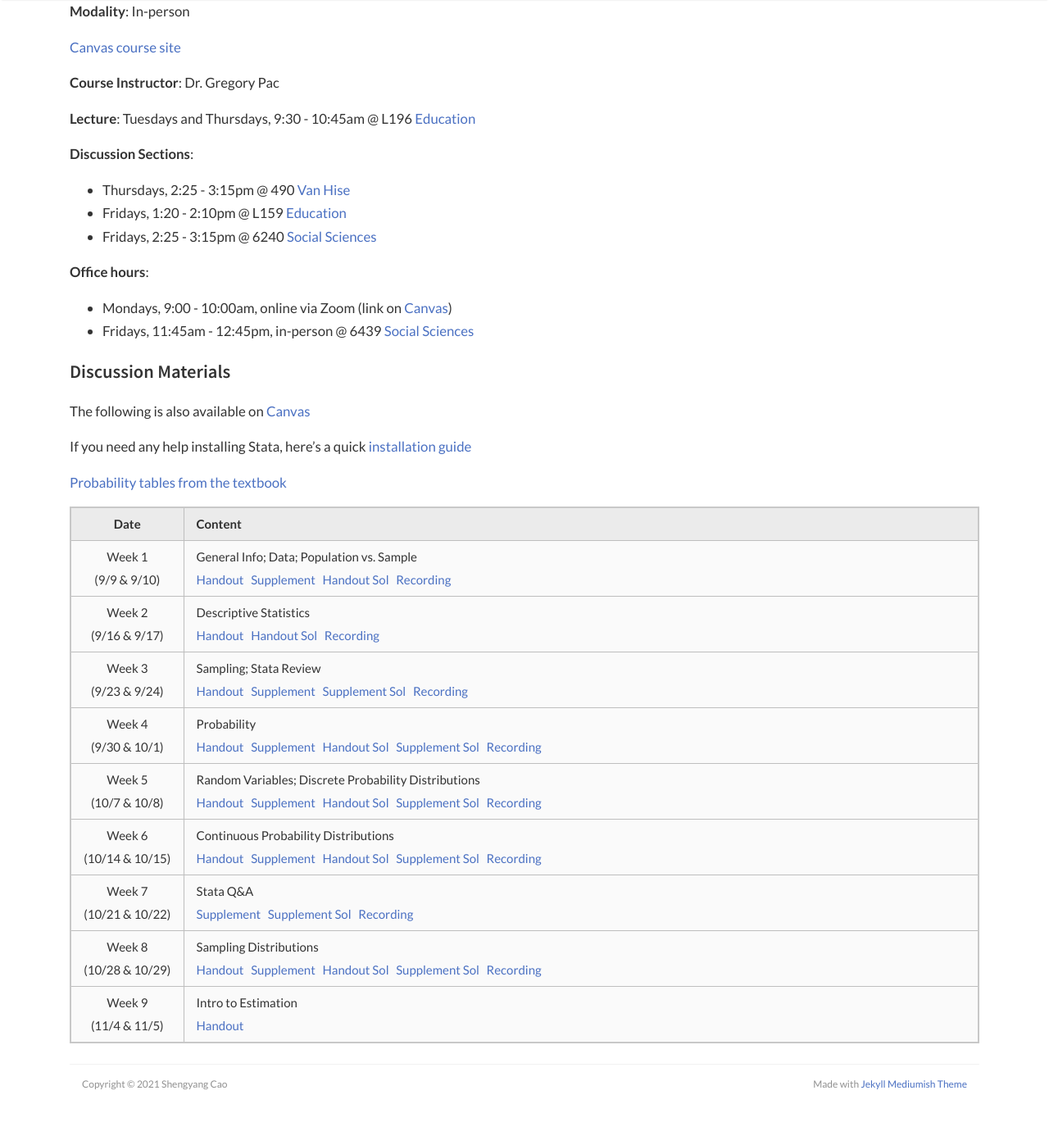
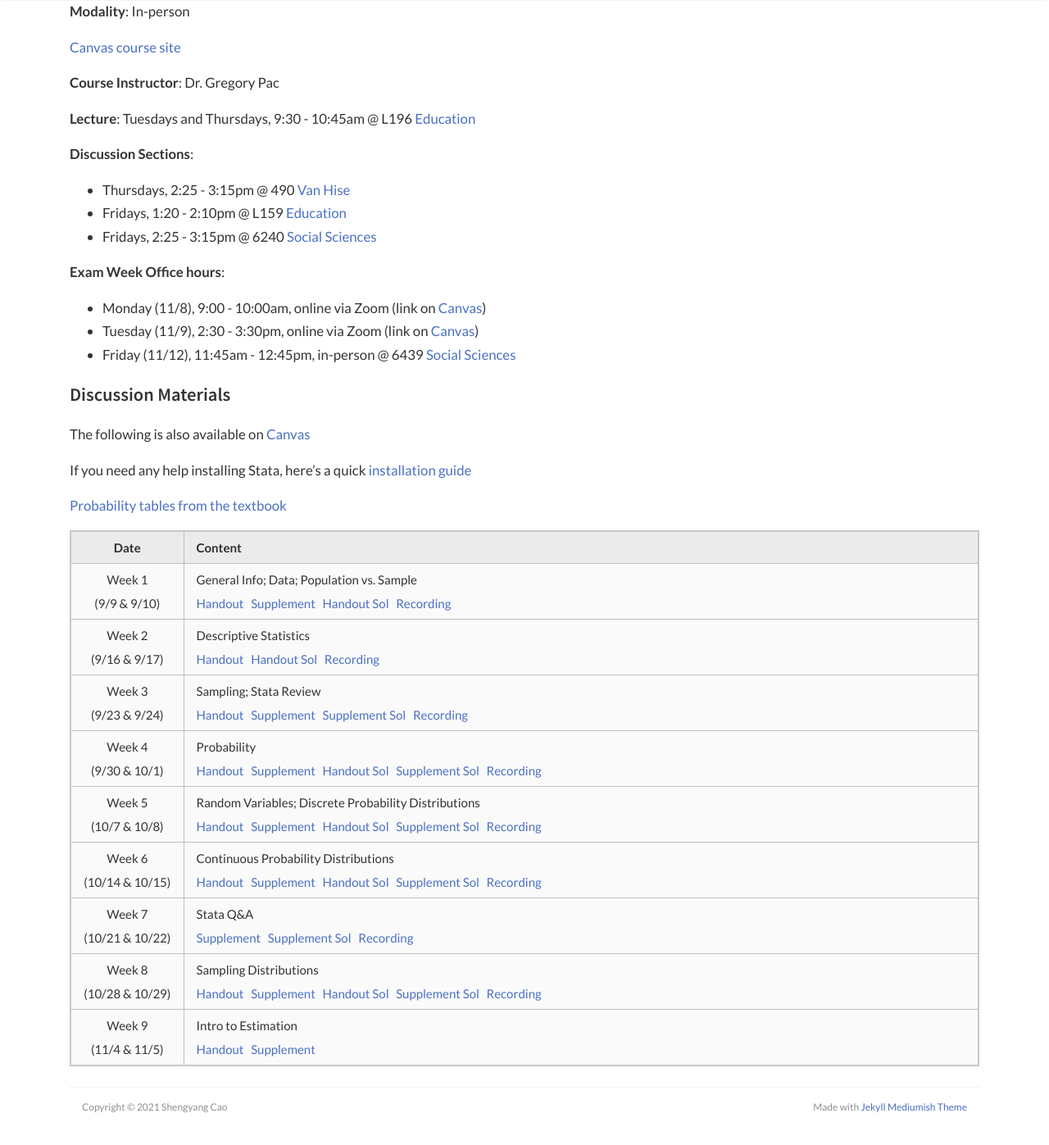
Before and after one commit to scaotravis/scaotravis.github.io, a Jekyll site: the page built from _pages/teaching/fa21-310.md, in a window 1280 px wide and 1400 px high, scrolled down 328 px. Shown: the top 1397 px of the window at 82% size. Built offline with Jekyll 4.4.1, drawn with Linux system fonts in a browser that asks for light colours; nearby versions of some CDN libraries; comment, search, counter and statistics services are not loaded; before the commit the page ends 1700 px from its top, so only the background shows below that.

Commit message:
update 310 page

```diff
--- a/_pages/teaching/fa21-310.md
+++ b/_pages/teaching/fa21-310.md
@@ -20,10 +20,11 @@ categories: Teaching
 * Fridays, 1:20 - 2:10pm @ L159 [Education](https://map.wisc.edu/s/x8ot2t7k)
 * Fridays, 2:25 - 3:15pm @ 6240 [Social Sciences](https://map.wisc.edu/s/6hlqixeh)
 
-**Office hours**:
+**Exam Week Office hours**:
 
-* Mondays, 9:00 - 10:00am, online via Zoom (link on [Canvas](https://canvas.wisc.edu/courses/257051/pages/ta-resources-for-traviss-students?module_item_id=4280756))
-* Fridays, 11:45am - 12:45pm, in-person @ 6439 [Social Sciences](https://map.wisc.edu/s/6hlqixeh)
+* Monday (11/8), 9:00 - 10:00am, online via Zoom (link on [Canvas](https://canvas.wisc.edu/courses/257051/pages/ta-resources-for-traviss-students?module_item_id=4280756))
+* Tuesday (11/9), 2:30 - 3:30pm, online via Zoom (link on [Canvas](https://canvas.wisc.edu/courses/257051/pages/ta-resources-for-traviss-students?module_item_id=4280756))
+* Friday (11/12), 11:45am - 12:45pm, in-person @ 6439 [Social Sciences](https://map.wisc.edu/s/6hlqixeh)
 
 #### Discussion Materials
 
@@ -43,4 +44,4 @@ If you need any help installing Stata, here's a quick [installation guide]({{ si
 | Week 6 <br> (10/14 & 10/15) | Continuous Probability Distributions <br> [Handout](https://canvas.wisc.edu/courses/257051/files/20592148?wrap=1) &nbsp; [Supplement]({{ site.baseurl }}/downloads/teaching/fa21-310/310_fa21_supplement-6.pdf) &nbsp; [Handout Sol](https://canvas.wisc.edu/courses/257051/files/20592172?wrap=1) &nbsp; [Supplement Sol]({{ site.baseurl }}/downloads/teaching/fa21-310/310_fa21_supplement-6_sol.pdf) &nbsp; [Recording](https://uwmadison.zoom.us/rec/share/hGQEHf0Oa9E4jnKKacd_mm1-1MiWLxnwUcu2IWiOYmBKOWHy9Csz_Mvu7B0TY8qo.vj18652YXaHH6uAU) |
 | Week 7 <br> (10/21 & 10/22) | Stata Q&A <br> [Supplement]({{ site.baseurl }}/downloads/teaching/fa21-310/310_fa21_supplement-7.pdf) &nbsp; [Supplement Sol]({{ site.baseurl }}/downloads/teaching/fa21-310/310_fa21_supplement-7_sol.pdf) &nbsp; [Recording](https://uwmadison.zoom.us/rec/share/jXUplEEvvBwIWue8LsencLS9vMoF5mRrJIFAR3R20edoaFyUeZhg0249R6-DRRwG.16IcOclie8m6Omxr) |
 | Week 8 <br> (10/28 & 10/29) | Sampling Distributions <br> [Handout](https://canvas.wisc.edu/courses/257051/files/20592151?wrap=1) &nbsp; [Supplement]({{ site.baseurl }}/downloads/teaching/fa21-310/310_fa21_supplement-8.pdf) &nbsp; [Handout Sol](https://canvas.wisc.edu/courses/257051/files/20592179?wrap=1) &nbsp; [Supplement Sol]({{ site.baseurl }}/downloads/teaching/fa21-310/310_fa21_supplement-8_sol.pdf) &nbsp; [Recording](https://uwmadison.zoom.us/rec/share/Lk_-YdLcJN0o8WpGF9suLKfusB2FMx8qKYZfjuQtiTDzp1fKweET0Lnr_nMzjZ4P.C6y3Nx3AXaIXO3Cx) |
-| Week 9 <br> (11/4 & 11/5) | Intro to Estimation <br> [Handout](https://canvas.wisc.edu/courses/257051/files/20592131?wrap=1) |
+| Week 9 <br> (11/4 & 11/5) | Intro to Estimation <br> [Handout](https://canvas.wisc.edu/courses/257051/files/20592131?wrap=1) &nbsp; [Supplement]({{ site.baseurl }}/downloads/teaching/fa21-310/310_fa21_supplement-9.pdf) |
```
Also changed, not shown: 4 other files.
